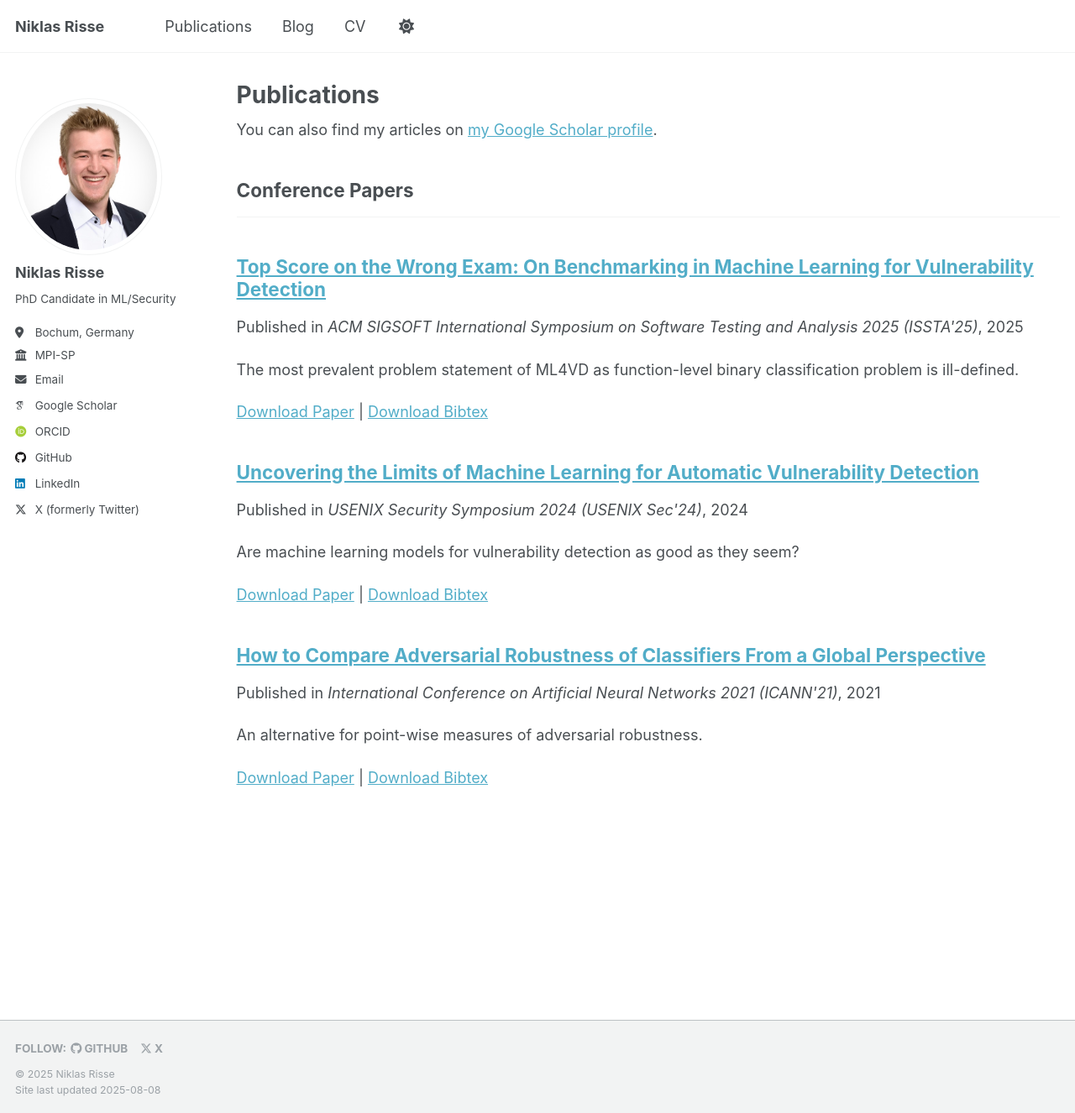
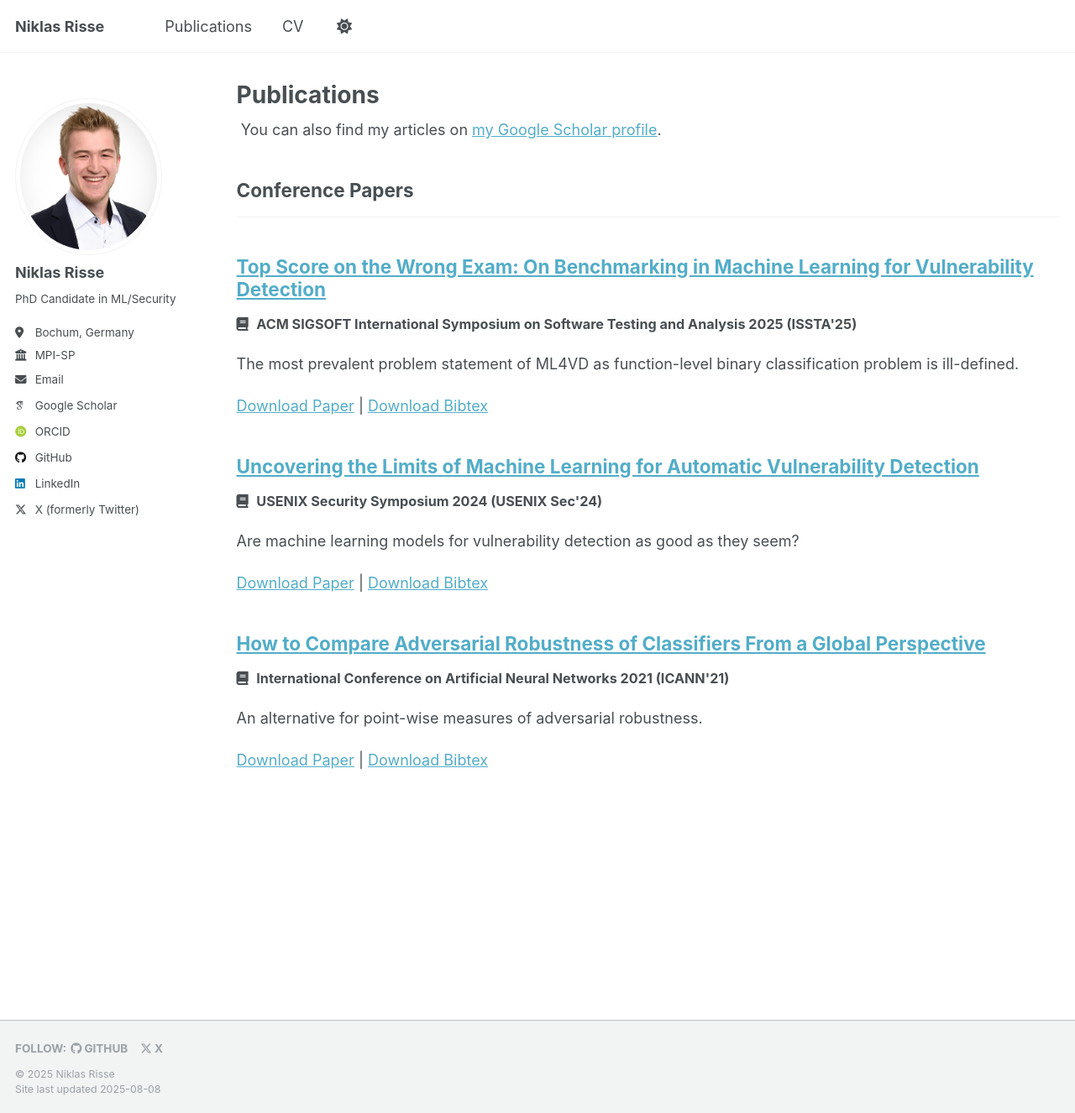
Before and after one commit to niklasrisse/niklasrisse.github.io, a Jekyll site: the page built from _pages/publications.html, in a window 1280 px wide and 1326 px high. Shown: the whole window at 84% size. Built offline with Jekyll 4.4.1, drawn with Linux system fonts in a browser that asks for light colours; some web fonts are replaced; a script that is not in the unit is left out.

Commit message:
try to format publications better

```diff
--- a/_data/navigation.yml
+++ b/_data/navigation.yml
@@ -11,8 +11,5 @@ main:
     - title: "Publications"
       url: /publications/
 
-    - title: "Blog"
-      url: /year-archive/
-
     - title: "CV"
       url: /cv/
--- /dev/null
+++ b/_includes/publication-single.html
@@ -0,0 +1,85 @@
+{% include base_path %}
+
+{% if post.header.teaser %}
+  {% capture teaser %}{{ post.header.teaser }}{% endcapture %}
+{% else %}
+  {% assign teaser = site.teaser %}
+{% endif %}
+
+{% if post.id %}
+  {% assign title = post.title | markdownify | remove: "<p>" | remove: "</p>" %}
+{% else %}
+  {% assign title = post.title %}
+{% endif %}
+
+<div class="{{ include.type | default: "list" }}__item">
+  <article class="archive__item" itemscope itemtype="http://schema.org/CreativeWork">
+    {% if include.type == "grid" and teaser %}
+      <div class="archive__item-teaser">
+        <img src=
+          {% if teaser contains "://" %}
+            "{{ teaser }}"
+          {% else %}
+            "{{ teaser | prepend: "/images/" | prepend: base_path }}"
+          {% endif %}
+          alt="">
+      </div>
+    {% endif %}
+
+    <h2 class="archive__item-title" itemprop="headline">
+      {% if post.link %}
+        <a href="{{ post.link }}">{{ title }}</a> <a href="{{ base_path }}{{ post.url }}" rel="permalink"><i class="fa fa-link" aria-hidden="true" title="permalink"></i><span class="sr-only">Permalink</span></a>
+      {% else %}
+        <a href="{{ base_path }}{{ post.url }}" rel="permalink">{{ title }}</a>
+      {% endif %}
+    </h2>
+
+    {% if post.read_time %}
+      <p class="page__meta"><i class="fa fa-clock" aria-hidden="true"></i> {% include read-time.html %}</p>
+    {% endif %}
+
+        {% if post.collection == 'teaching' %}
+          <p> {{ post.type }}, <i>{{ post.venue }}</i>, {{ post.date | default: "1900-01-01" | date: "%Y" }} </p>
+        {% elsif post.collection == 'publications' %}
+            <p style="font-size: 0.9em;">
+                <i class="fa fa-book" aria-hidden="true" style="margin-right: 5px;"></i>
+                <strong>{{ post.venue }}</strong>
+            </p>
+        {% endif %}
+
+    {% if post.excerpt and site.read_more != 'enabled' %}
+    <p class="archive__item-excerpt" itemprop="description">{{ post.excerpt | markdownify }}</p>
+    {% elsif post.excerpt and site.read_more == 'enabled' %}
+    <p class="archive__item-excerpt" itemprop="description"><p>{{ post.excerpt | markdownify | remove: '<p>' | remove: '</p>' }}<strong><a href="{{ base_path }}{{ post.url }}" rel="permalink"> Read more</a></strong></p></p>
+    {% endif %}
+
+    {% if post.citation and post.paperurl and post.slidesurl and post.bibtexurl %}
+      <p>Recommended citation: {{ post.citation }}<br /><a href="{{ post.paperurl }}">Download Paper</a> | <a href="{{ post.slidesurl }}">Download Slides</a> | <a href="{{ post.bibtexurl }}">Download Bibtex</a></p>
+    {% elsif post.citation and post.paperurl and post.slidesurl %}
+      <p>Recommended citation: {{ post.citation }}<br /><a href="{{ post.paperurl }}">Download Paper</a> | <a href="{{ post.slidesurl }}">Download Slides</a></p>
+    {% elsif post.citation and post.paperurl and post.bibtexurl %}
+      <p>Recommended citation: {{ post.citation }}<br /><a href="{{ post.paperurl }}">Download Paper</a> | <a href="{{ post.bibtexurl }}">Download Bibtex</a></p>
+    {% elsif post.citation and post.paperurl %}
+      <p>Recommended citation: {{ post.citation }}<br /><a href="{{ post.paperurl }}">Download Paper</a></p>
+    {% elsif post.citation and post.slidesurl and post.bibtexurl %}
+      <p>Recommended citation: {{ post.citation }}<br /><a href="{{ post.slidesurl }}">Download Slides</a> | <a href="{{ post.bibtexurl}}">Download Bibtex</a></p>
+    {% elsif post.citation and post.slidesurl %}
+      <p>Recommended citation: {{ post.citation }}<br /><a href="{{ post.slidesurl }}">Download Slides</a></p>
+    {% elsif post.citation and post.bibtexurl %}
+      <p>Recommended citation: {{ post.citation }}<br /><a href="{{ post.bibtexurl }}">Download Bibtex</a></p>
+    {% elsif post.citation %}
+      <p>Recommended citation: {{ post.citation }}</p>
+    {% elsif post.paperurl and post.bibtexurl %}
+      <p><a href=" {{ post.paperurl }} ">Download Paper</a> | <a href="{{ post.bibtexurl }}">Download Bibtex</a></p>
+    {% elsif post.paperurl %}
+      <p><a href=" {{ post.paperurl }} ">Download Paper</a></p>
+    {% elsif post.slidesurl and post.bibtexurl %}
+      <p><a href="{{ post.slidesurl }}">Download Slides</a> | <a href="{{ post.bibtexurl }}">Download Bibtex</a></p>
+    {% elsif post.slidesurl %}
+      <p><a href="{{ post.slidesurl }}">Download Slides</a></p>
+    {% elsif post.bibtexurl %}
+      <p><a href="{{ post.bibtexurl }}">Download Bibtex</a></p>
+    {% endif %}
+
+  </article>
+</div>
--- a/_pages/publications.html
+++ b/_pages/publications.html
@@ -6,28 +6,20 @@ author_profile: true
 ---
 
 {% if site.author.googlescholar %}
-  <div class="wordwrap">You can also find my articles on <a href="{{site.author.googlescholar}}">my Google Scholar profile</a>.</div>
-{% endif %}
-
-{% include base_path %}
+<div class="wordwrap">
+    You can also find my articles on
+    <a href="{{site.author.googlescholar}}">my Google Scholar profile</a>.
+</div>
+{% endif %} {% include base_path %}
 
 <!-- New style rendering if publication categories are defined -->
-{% if site.publication_category %}
-  {% for category in site.publication_category  %}
-    {% assign title_shown = false %}
-    {% for post in site.publications reversed %}
-      {% if post.category != category[0] %}
-        {% continue %}
-      {% endif %}
-      {% unless title_shown %}
-        <h2>{{ category[1].title }}</h2><hr />
-        {% assign title_shown = true %}
-      {% endunless %}
-      {% include archive-single.html %}
-    {% endfor %}
-  {% endfor %}
-{% else %}
-  {% for post in site.publications reversed %}
-    {% include archive-single.html %}
-  {% endfor %}
-{% endif %}
+{% if site.publication_category %} {% for category in site.publication_category
+%} {% assign title_shown = false %} {% for post in site.publications reversed %}
+{% if post.category != category[0] %} {% continue %} {% endif %} {% unless
+title_shown %}
+<h2>{{ category[1].title }}</h2>
+<hr />
+{% assign title_shown = true %} {% endunless %} {% include
+publication-single.html %} {% endfor %} {% endfor %} {% else %} {% for post in
+site.publications reversed %} {% include archive-single.html %} {% endfor %} {%
+endif %}
```
